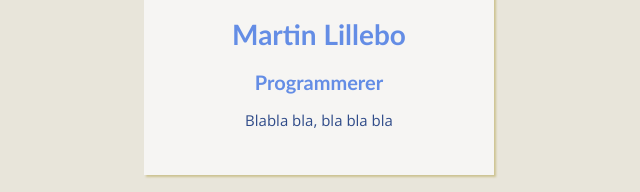
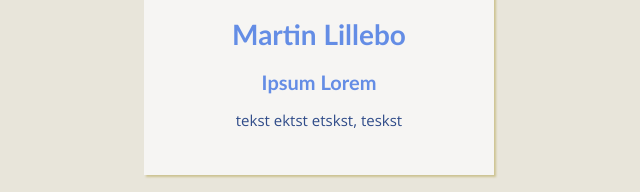
Before and after one commit to martinlillebo/profile, a plain HTML site: page index.html in a window 1280 px wide. Shown: the part 156-348 px from the top of the page, 321-961 px from the left. Drawn offline with nearby package versions, Linux system fonts and the light colour scheme.

Commit message:
Testing to see if changes updpate the Pages profile

```diff
--- a/index.html
+++ b/index.html
@@ -15,9 +15,9 @@
     <img class="profilepic-rounded" src="./images/profilbilde.png" width="100px" alt="Profilbilde">
 
     <h1>Martin Lillebo</h1>
-    <h2>Programmerer</h2>
+    <h2>Ipsum Lorem</h2>
 
-    <p>Blabla bla, bla bla bla</p>
+    <p>tekst ektst etskst, teskst</p>
   </div>
   <div class="card-standard center-text">
     <h3> Dangerous button, click on own risk: </h3>
```
